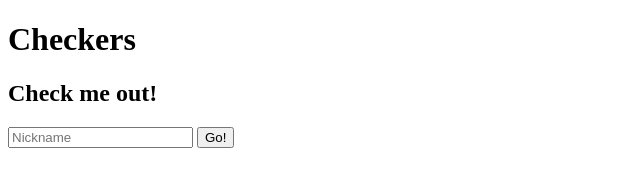
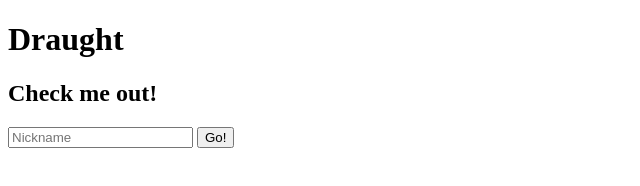
Before and after one commit to NinaEmerly/Checkers-game, a plain HTML site: page Splashscreen.html in a window 1280 px wide. Shown: the full height of the page, 0-640 px from the left. Drawn offline with Linux system fonts and the light colour scheme.

Commit message:
I made a change

```diff
--- a/Splashscreen.html
+++ b/Splashscreen.html
@@ -9,7 +9,7 @@
   <body>
     <header>
       <!-- This text shows up on top of the web page -->
-      <h1>Checkers</h1>
+      <h1>Draught</h1>
       <h2>Check me out!</h2>
     </header>
 
```
